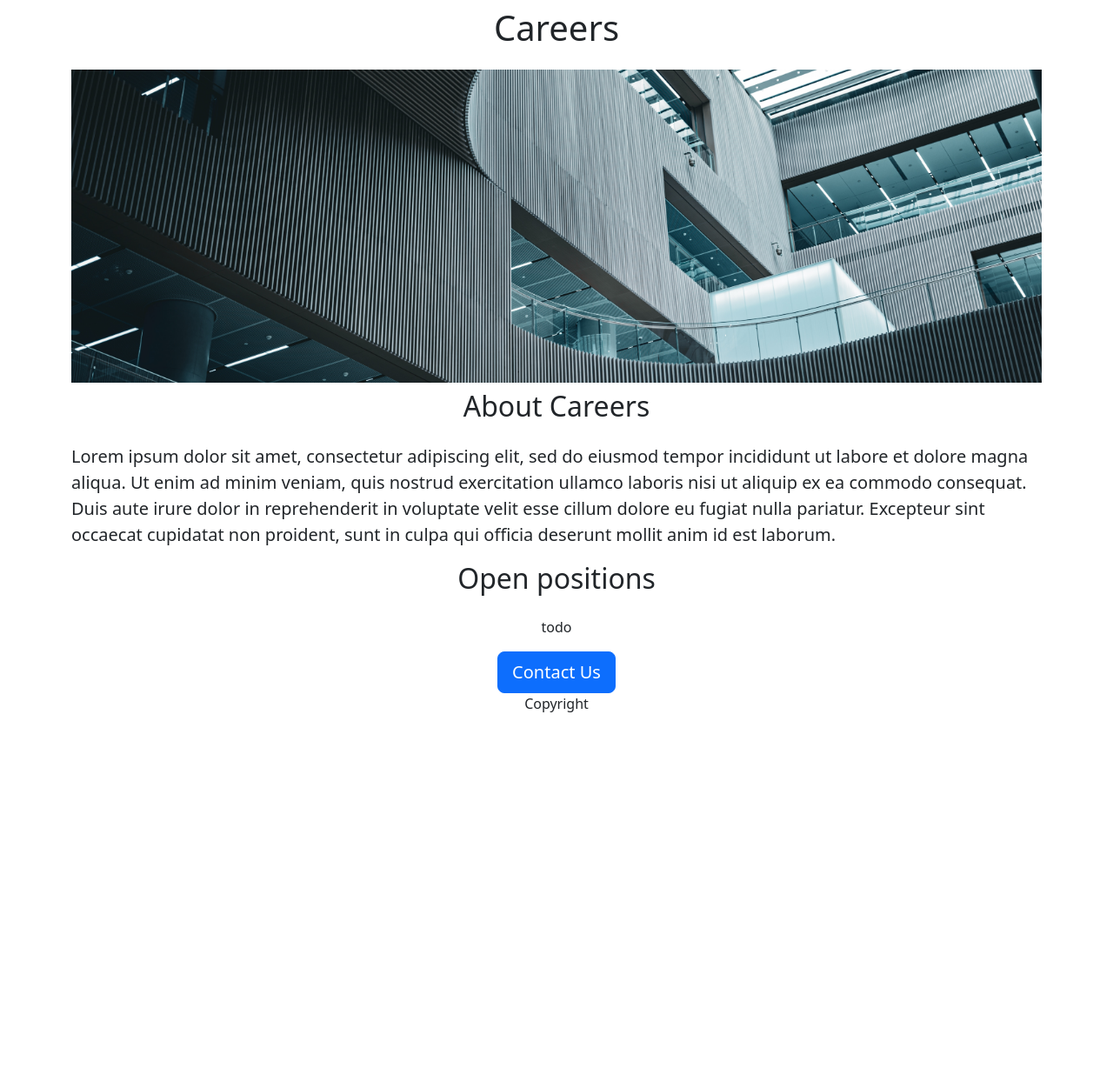
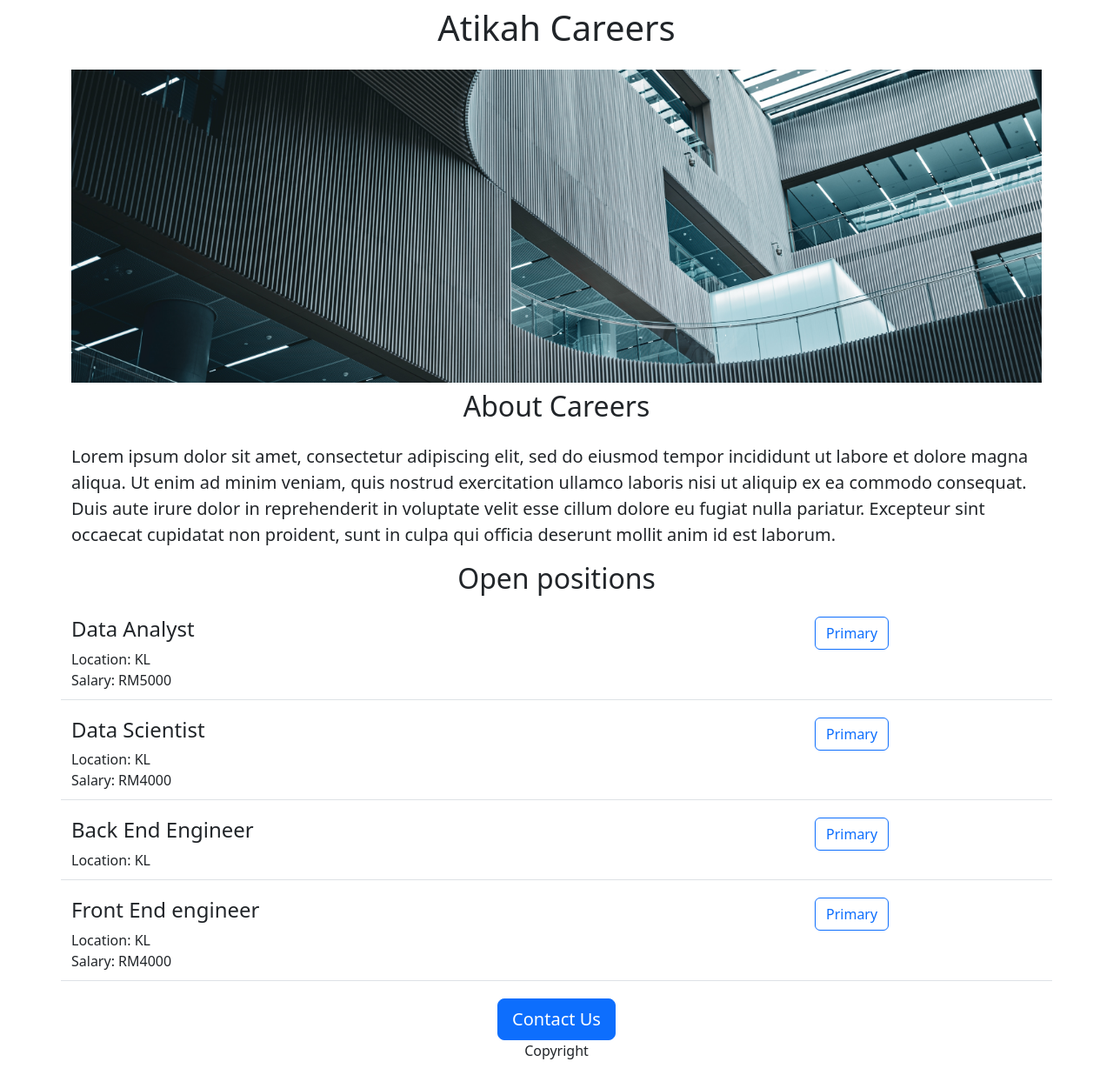
Before and after one commit to atikahnaz/fcc-exercise, a Flask app: page / in a window 1280 px wide. Shown: the whole page at 87% size. Before the commit the page ends 819 px from the top, so only its background shows below. Run offline with Flask 3, Linux system fonts and the light colour scheme.

Commit message:
fetch data

```diff
--- a/app.py
+++ b/app.py
@@ -2,9 +2,39 @@ from flask import Flask, render_template
 
 app = Flask(__name__)
 
+JOBS = [
+    {
+        'id': 1,
+        'title': 'Data Analyst',
+        'location': 'KL',
+        'salary': 'RM5000'
+    },
+    {
+        'id': 2,
+        'title': 'Data Scientist',
+        'location': 'KL',
+        'salary': 'RM4000'
+    },
+    {
+        'id': 3,
+        'title': 'Back End Engineer',
+        'location': 'KL',
+
+    },
+    {
+        'id': 4,
+        'title': 'Front End engineer',
+        'location': 'KL',
+        'salary': 'RM4000'
+
+    }
+
+]
+
+
 @app.route("/")
 def hello_world():
-    return render_template('home.html')
+    return render_template('home.html', jobs=JOBS, company_name='Atikah')
 
 if __name__ == "__main__":
     app.run('0.0.0.0', debug= True)
--- a/templates/home.html
+++ b/templates/home.html
@@ -16,14 +16,20 @@
     </style>
 </head>
 <body> <div class="container">
-        <h1 class="text-center mt-2 mb-4">Careers</h1>
+        <h1 class="text-center mt-2 mb-4">{{ company_name }} Careers</h1>
         <img id="banner" src="/static/pic1.jpg" class="img-fluid">
         <h2 class="text-center mt-2 mb-4">About Careers</h2>
         <p class="lead">Lorem ipsum dolor sit amet, consectetur adipiscing elit, sed do eiusmod tempor incididunt ut labore et dolore magna aliqua. Ut enim ad minim veniam, quis nostrud exercitation ullamco laboris nisi ut aliquip ex ea commodo consequat. Duis aute irure dolor in reprehenderit
             in voluptate velit esse cillum dolore eu fugiat nulla pariatur. Excepteur sint occaecat cupidatat non proident, sunt in culpa qui officia deserunt mollit anim id est laborum.
         </p>
         <h2 class="text-center mt-2 mb-4">Open positions</h2>
-        <p style="text-align: center;">todo</p>
+
+        <div >
+            {% for job in jobs %}
+                {% include 'jobitem.html' %}
+            {% endfor %}
+        </div>
+
         <div style="text-align: center;">
             <button class="btn btn-primary btn-lg">Contact Us</button>
             <p>Copyright</p>
--- /dev/null
+++ b/templates/jobitem.html
@@ -0,0 +1,18 @@
+<div class="border-bottom row" style="margin-bottom: 20px; padding-bottom: 10px;">
+    <div class="col-9">
+        <h4>{{ job['title'] }}</h4>
+        <div>
+            Location: {{ job['location'] }}
+        </div>
+        {% if 'salary' in job %}
+        <div>
+            Salary: {{ job['salary'] }}
+        </div>
+        {% endif %}
+    </div>
+    <div class="col-3">
+        <button type="button" class="btn btn-outline-primary">Primary</button>
+    </div>
+
+
+</div>
```
